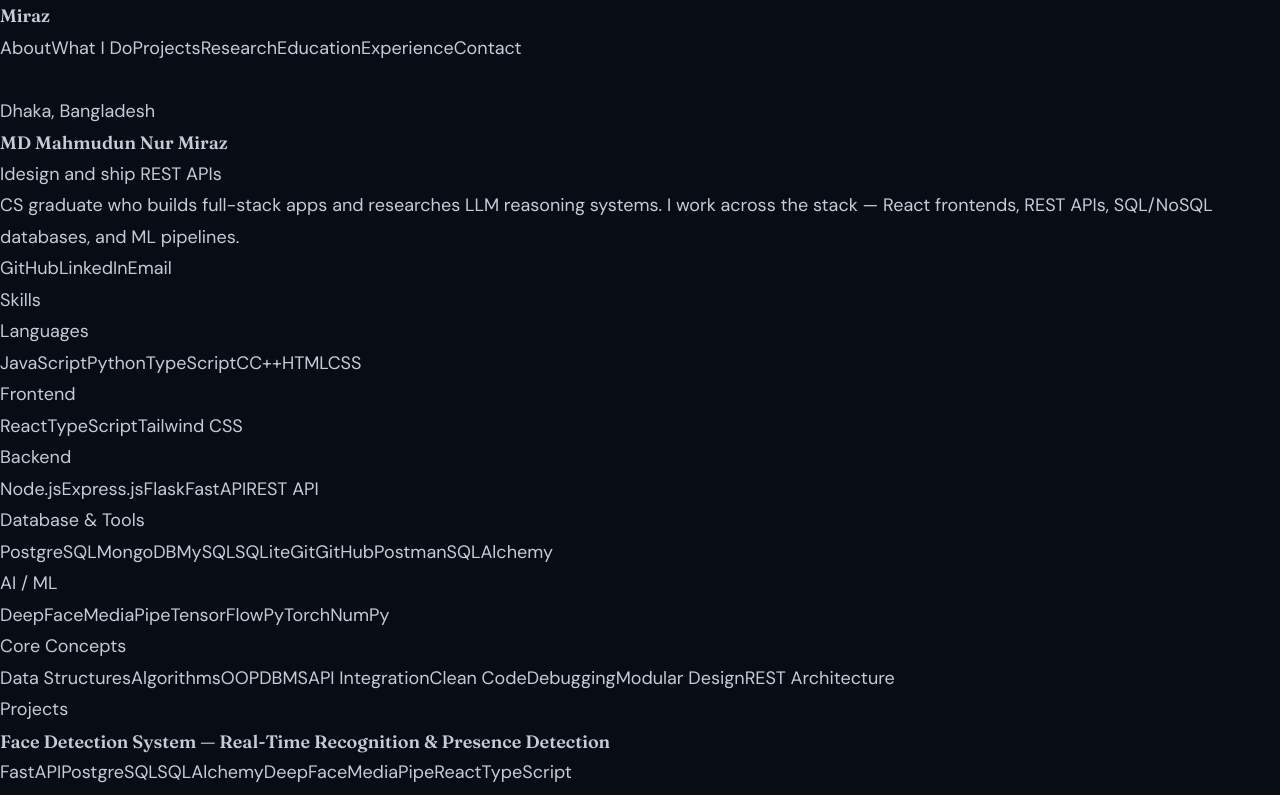
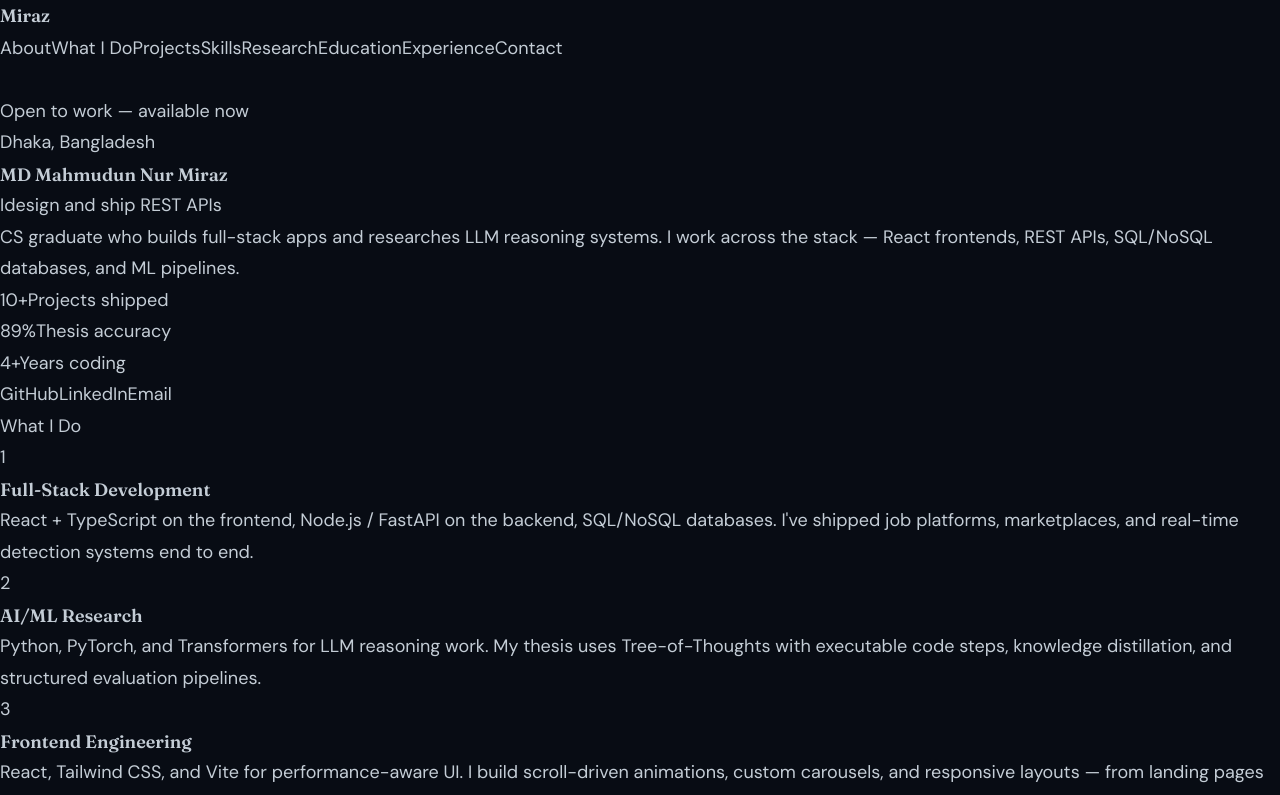
Before and after one commit to mrznur/portfolio, a React (Vite) app: page / in a window 1280 px wide. Shown: the top 795 px of the page. Built offline with nearby package versions, Linux system fonts and the light colour scheme.

Commit message:
changed overall writings and updated cards style

```diff
--- a/src/App.jsx
+++ b/src/App.jsx
@@ -205,7 +205,13 @@
           </div>
 
           <div className="relative mx-auto max-w-5xl">
-            <p className="text-[0.65rem] font-bold tracking-[0.3em] text-blue-500 uppercase mb-5">
+            {/* Open to work badge */}
+            <div className="inline-flex items-center gap-2 px-3 py-1.5 rounded-full border border-emerald-500/25 bg-emerald-500/8 mb-6">
+              <span className="w-2 h-2 rounded-full bg-emerald-400 animate-pulse" />
+              <span className="text-xs font-semibold text-emerald-400 tracking-wide">Open to work — available now</span>
+            </div>
+
+            <p className="text-[0.65rem] font-bold tracking-[0.3em] text-blue-500 uppercase mb-4">
               {person.location}
             </p>
 
@@ -224,7 +230,23 @@
               {person.summary}
             </p>
 
-            <div className="mt-8 flex flex-wrap gap-3">
+            {/* Quick stats row */}
+            <div className="mt-8 flex flex-wrap gap-6 text-sm text-slate-400 border-t border-white/6 pt-6">
+              <div>
+                <span className="text-white font-semibold text-lg">10+</span>
+                <span className="ml-1.5">Projects shipped</span>
+              </div>
+              <div>
+                <span className="text-white font-semibold text-lg">89%</span>
+                <span className="ml-1.5">Thesis accuracy</span>
+              </div>
+              <div>
+                <span className="text-white font-semibold text-lg">4+</span>
+                <span className="ml-1.5">Years coding</span>
+              </div>
+            </div>
+
+            <div className="mt-6 flex flex-wrap gap-3">
               <ButtonLink href={person.links.github}>GitHub</ButtonLink>
               <ButtonLink href={person.links.linkedin}>LinkedIn</ButtonLink>
               <ButtonLink href={`mailto:${person.email}`}>Email</ButtonLink>
@@ -234,8 +256,30 @@
 
         <main className="mx-auto max-w-5xl px-6">
 
+          {/* What I Do */}
+          <Section id="what-i-do" title="What I Do">
+            <div className="grid md:grid-cols-3 gap-4">
+              {person.whatIDo.map((item, i) => (
+                <Card key={i}>
+                  <div className="w-8 h-8 rounded-lg bg-blue-500/10 border border-blue-500/20 flex items-center justify-center mb-4">
+                    <span className="text-blue-400 text-xs font-bold">{i + 1}</span>
+                  </div>
+                  <p className="font-semibold text-white text-[0.95rem] mb-2" style={{ fontFamily: DF }}>{item.title}</p>
+                  <p className="text-slate-400 text-[0.88rem] leading-relaxed">{item.description}</p>
+                </Card>
+              ))}
+            </div>
+          </Section>
+
+          {/* Projects */}
+          <Section id="projects" title="Projects">
+            <div className="grid md:grid-cols-2 gap-4">
+              {projects.map((p) => <ProjectCard key={p.title} project={p} />)}
+            </div>
+          </Section>
+
           {/* Skills */}
-          <Section id="what-i-do" title="Skills">
+          <Section id="skills" title="Skills">
             <div className="grid grid-cols-1 sm:grid-cols-2 lg:grid-cols-3 gap-3.5">
               {skillGroups.map(({ label, items }) => (
                 <Card key={label}>
@@ -245,13 +289,6 @@
                   </div>
                 </Card>
               ))}
-            </div>
-          </Section>
-
-          {/* Projects */}
-          <Section id="projects" title="Projects">
-            <div className="grid md:grid-cols-2 gap-4">
-              {projects.map((p) => <ProjectCard key={p.title} project={p} />)}
             </div>
           </Section>
 
@@ -311,7 +348,9 @@
 
           {/* Contact */}
           <Section id="contact" title="Contact">
-            <div className="grid sm:grid-cols-2 gap-4 max-w-lg">
+            <div className="grid md:grid-cols-2 gap-6">
+              {/* Left — info */}
+              <div className="space-y-4">
                 <Card>
                   <p className="text-xs font-bold text-slate-500 uppercase tracking-widest mb-3">Email</p>
                   <a href={`mailto:${person.email}`} className="text-blue-400 hover:text-blue-300 transition-colors break-all">
@@ -334,6 +373,40 @@
                   </div>
                 </Card>
               </div>
+
+              {/* Right — message form */}
+              <Card>
+                <p className="text-xs font-bold text-slate-500 uppercase tracking-widest mb-4">Send a message</p>
+                <form
+                  onSubmit={(e) => {
+                    e.preventDefault();
+                    window.location.href = `mailto:${person.email}?subject=${encodeURIComponent(e.target.subject.value)}&body=${encodeURIComponent(e.target.message.value)}`;
+                  }}
+                  className="space-y-3"
+                >
+                  <input
+                    name="subject"
+                    type="text"
+                    placeholder="Subject"
+                    required
+                    className="w-full rounded-lg bg-[#161920]/80 border border-slate-700/50 px-4 py-2.5 text-sm text-slate-300 placeholder-slate-600 focus:outline-none focus:border-slate-500 transition-all"
+                  />
+                  <textarea
+                    name="message"
+                    rows={4}
+                    placeholder="Your message..."
+                    required
+                    className="w-full rounded-lg bg-[#161920]/80 border border-slate-700/50 px-4 py-2.5 text-sm text-slate-300 placeholder-slate-600 focus:outline-none focus:border-slate-500 transition-all resize-none"
+                  />
+                  <button
+                    type="submit"
+                    className="w-full rounded-lg px-4 py-2.5 text-sm font-semibold bg-blue-500 border border-slate-700/50 hover:border-slate-500 hover:bg-[#1a1d24]/80 text-white transition-all"
+                  >
+                    Send via Email
+                  </button>
+                </form>
+              </Card>
+            </div>
           </Section>
 
           <footer className="pb-16 pt-2 text-[0.82rem] text-slate-700">
--- a/src/components/Navbar.jsx
+++ b/src/components/Navbar.jsx
@@ -4,6 +4,7 @@
   { label: "About",      id: "about"      },
   { label: "What I Do",  id: "what-i-do"  },
   { label: "Projects",   id: "projects"   },
+  { label: "Skills",     id: "skills"     },
   { label: "Research",   id: "research"   },
   { label: "Education",  id: "education"  },
   { label: "Experience", id: "experience" },
@@ -12,7 +13,12 @@
 
 export default function Navbar({ onNavClick, activeModal }) {
   const [open, setOpen] = useState(false);
-  const handle = (id) => { onNavClick(id); setOpen(false); };
+
+  const handle = (item) => {
+    const el = document.getElementById(item.id);
+    if (el) el.scrollIntoView({ behavior: "smooth" });
+    setOpen(false);
+  };
 
   return (
     <header className="sticky top-0 z-50 border-b border-white/5 bg-[#080c14]/95 backdrop-blur-md">
@@ -30,7 +36,7 @@
           {items.map((it) => (
             <button
               key={it.id}
-              onClick={() => onNavClick(it.id)}
+              onClick={() => handle(it)}
               className={`text-[0.85rem] font-medium transition-colors duration-150 ${
                 activeModal === it.id
                   ? "text-blue-400"
@@ -61,7 +67,7 @@
           {items.map((it) => (
             <button
               key={it.id}
-              onClick={() => handle(it.id)}
+              onClick={() => handle(it)}
               className="w-full text-left py-3 text-[0.9rem] font-medium text-slate-400 hover:text-white border-b border-white/4 last:border-0 transition-colors"
             >
               {it.label}
--- a/src/data/data.json
+++ b/src/data/data.json
@@ -13,15 +13,15 @@
     "whatIDo": [
       {
         "title": "Full-Stack Development",
-        "description": "I build complete web apps — REST APIs with Node.js or FastAPI, databases with PostgreSQL or MongoDB, and React frontends. I've shipped job platforms, marketplaces, and real-time detection systems."
+        "description": "React + TypeScript on the frontend, Node.js / FastAPI on the backend, SQL/NoSQL databases. I've shipped job platforms, marketplaces, and real-time detection systems end to end."
       },
       {
         "title": "AI/ML Research",
-        "description": "My thesis work involves LLM reasoning — specifically Tree-of-Thoughts with executable code steps, knowledge distillation, and evaluating smaller models on structured tasks."
+        "description": "Python, PyTorch, and Transformers for LLM reasoning work. My thesis uses Tree-of-Thoughts with executable code steps, knowledge distillation, and structured evaluation pipelines."
       },
       {
         "title": "Frontend Engineering",
-        "description": "Beyond functional UI, I build interactive experiences — scroll-driven animations, custom carousels, responsive layouts, and performance-aware component design using React and Tailwind."
+        "description": "React, Tailwind CSS, and Vite for performance-aware UI. I build scroll-driven animations, custom carousels, and responsive layouts — from landing pages to full product frontends."
       }
     ]
   },
```
Lines whose indentation alone changed are shown as unchanged.
